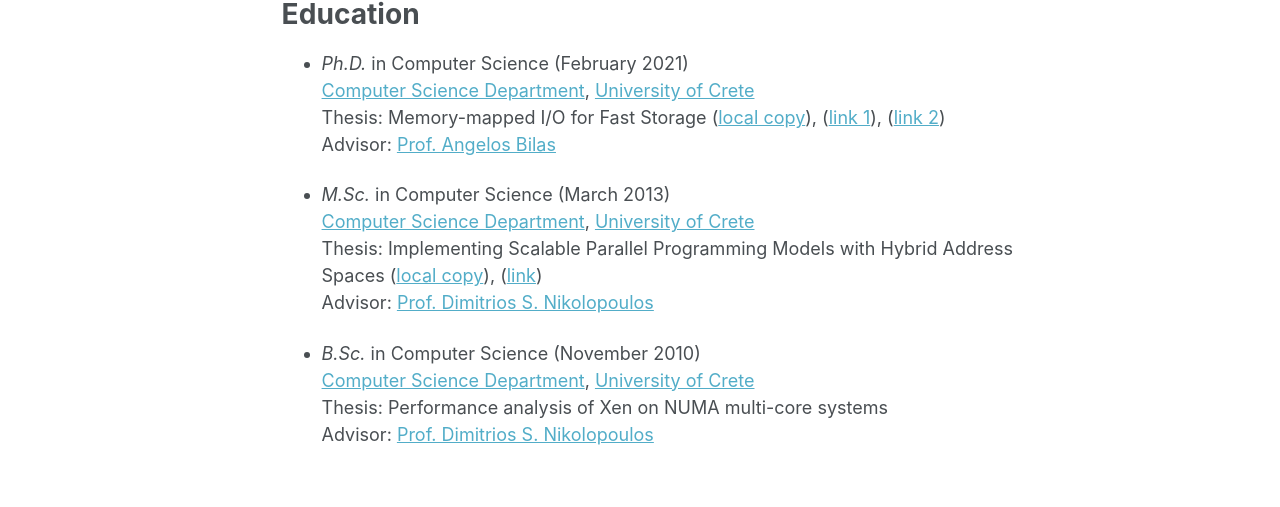
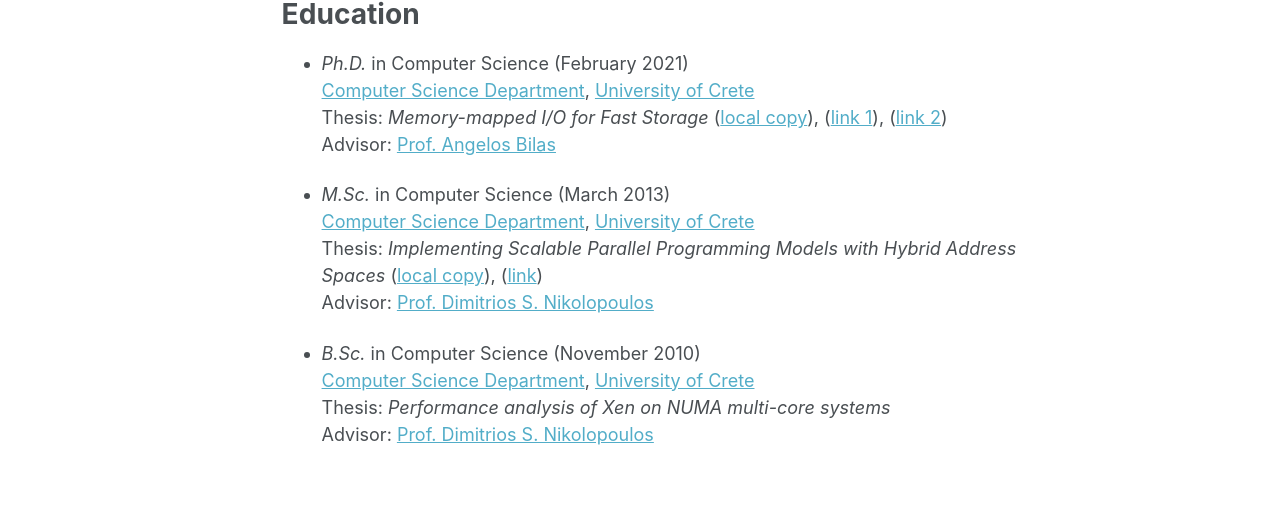
Before and after one commit to tpapagian/tpapagian.github.io, a Jekyll site: the page built from _pages/about.md, in a window 1280 px wide and 1345 px high. Shown: the part 685-1192 px from the top of the window. Built offline with Jekyll 4.4.1, drawn with Linux system fonts in a browser that asks for light colours; some web fonts are replaced.

Commit message:
small fixes

```diff
--- a/_pages/about.md
+++ b/_pages/about.md
@@ -8,7 +8,7 @@
   - /about.html
 ---
 
-I am a [Production Engineer](https://engineering.fb.com/category/production-engineering/) at [Facebook](https://about.facebook.com/), building reliable systems at scale. I obtained my Ph.D. degree in the [Computer Science Department](https://www.csd.uoc.gr/) at the [University of Crete](http://www.uoc.gr/), working with [Prof. Angelos Bilas](http://users.ics.forth.gr/~bilas/) in 2021. My dissertation focuses on reducing system overheads when accessing data on next-generation fast storage devices. During my doctoral studies, I was also a graduate research assistant in the [Computer Architecture and VLSI Systems (CARV) Laboratory](https://www.ics.forth.gr/carv/) of the [Institute of Computer Science (ICS)](https://www.ics.forth.gr/) at the [Foundation of Research and Technology — Hellas (FORTH)](https://www.forth.gr/). I received my Bachelor and Master degree in [Computer Science](https://www.csd.uoc.gr/CSD/index.jsp?lang=en) from the [University of Crete](https://en.uoc.gr/) in 2010 and 2013 respectively.
+I am a [Production Engineer](https://engineering.fb.com/category/production-engineering/) at [Facebook](https://about.facebook.com/), building reliable systems at scale. I obtained my Ph.D. degree in the [Computer Science Department](https://www.csd.uoc.gr/CSD/index.jsp?lang=en) at the [University of Crete](https://en.uoc.gr/), working with [Prof. Angelos Bilas](http://users.ics.forth.gr/~bilas/) in 2021. My dissertation focuses on reducing system overheads when accessing data on next-generation fast storage devices. During my doctoral studies, I was also a graduate research assistant in the [Computer Architecture and VLSI Systems (CARV) Laboratory](https://www.ics.forth.gr/carv/) of the [Institute of Computer Science (ICS)](https://www.ics.forth.gr/) at the [Foundation of Research and Technology — Hellas (FORTH)](https://www.forth.gr/). I received my Bachelor and Master degree in [Computer Science](https://www.csd.uoc.gr/CSD/index.jsp?lang=en) from the [University of Crete](https://en.uoc.gr/) in 2010 and 2013 respectively.
 
 I am honored that my work, during my doctoral studies, was awarded with the [Facebook Graduate Fellowship (2019-2021)](https://research.fb.com/announcing-the-2019-facebook-fellows-and-emerging-scholars/) in the [Compute Storage & Efficiency](https://research.fb.com/fellows/papagiannis-anastasios/) research team and the [Maria Michail Manasaki Doctoral Fellowship (2018)](https://www.csd.uoc.gr/CSD/index.jsp?custom=manasakis&lang=en).
 
@@ -22,15 +22,15 @@
 ======
 * *Ph.D.* in Computer Science (February 2021)  <br />
  [Computer Science Department](https://www.csd.uoc.gr/CSD/index.jsp?lang=en), [University of Crete](https://en.uoc.gr/) <br />
- Thesis: Memory-mapped I/O for Fast Storage ([local copy](https://tpapagian.github.io/files/apapag_phd_thesis.pdf)), ([link 1](https://www.didaktorika.gr/eadd/handle/10442/49334?locale=en)), ([link 2](https://elocus.lib.uoc.gr/dlib/d/a/d/metadata-dlib-1615972815-306070-18599.tkl)) <br />
+ Thesis: *Memory-mapped I/O for Fast Storage* ([local copy](https://tpapagian.github.io/files/apapag_phd_thesis.pdf)), ([link 1](https://www.didaktorika.gr/eadd/handle/10442/49334?locale=en)), ([link 2](https://elocus.lib.uoc.gr/dlib/d/a/d/metadata-dlib-1615972815-306070-18599.tkl)) <br />
  Advisor: [Prof. Angelos Bilas](http://users.ics.forth.gr/~bilas/)
 
 * *M.Sc.* in Computer Science (March 2013) <br />
  [Computer Science Department](https://www.csd.uoc.gr/CSD/index.jsp?lang=en), [University of Crete](https://en.uoc.gr/) <br />
- Thesis: Implementing Scalable Parallel Programming Models with Hybrid Address Spaces ([local copy](https://tpapagian.github.io/files/apapag_msc_thesis.pdf)), ([link](https://elocus.lib.uoc.gr/dlib/1/b/f/metadata-dlib-1364369659-773582-32329.tkl)) <br />
+ Thesis: *Implementing Scalable Parallel Programming Models with Hybrid Address Spaces* ([local copy](https://tpapagian.github.io/files/apapag_msc_thesis.pdf)), ([link](https://elocus.lib.uoc.gr/dlib/1/b/f/metadata-dlib-1364369659-773582-32329.tkl)) <br />
  Advisor: [Prof. Dimitrios S. Nikolopoulos](https://www.dsniko.net/)
 
 * *B.Sc.* in Computer Science (November 2010) <br />
  [Computer Science Department](https://www.csd.uoc.gr/CSD/index.jsp?lang=en), [University of Crete](https://en.uoc.gr/) <br />
- Thesis: Performance analysis of Xen on NUMA multi-core systems <br />
+ Thesis: *Performance analysis of Xen on NUMA multi-core systems* <br />
  Advisor: [Prof. Dimitrios S. Nikolopoulos](https://www.dsniko.net/)
```
